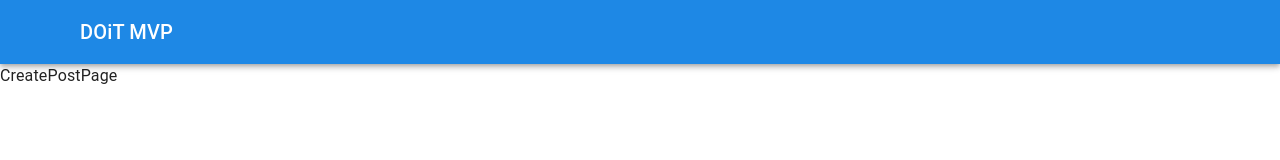
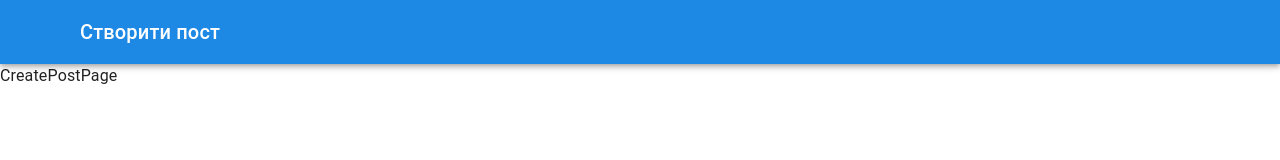
Before and after one commit to Folsed/doit-mvp, a Next.js app: page /posts/create in a window 1280 px wide. Shown: the top 160 px of the page. Built offline with nearby package versions, Linux system fonts and the light colour scheme; some icons are missing; what @mui/material-nextjs would draw is missing.

Commit message:
feat: init redux store

```diff
--- a/src/components/header/Header.tsx
+++ b/src/components/header/Header.tsx
@@ -4,13 +4,23 @@ import MenuIcon from '@mui/icons-material/Menu'
 import { useState } from 'react'
 import DrawerList from './DrawerList'
 import ToggleThemeButton from '../ui/ToggleThemeButton'
+import { usePathname } from 'next/navigation'
+
+const _headerTitle = [
+    { path: '/', title: 'DOiT MVP' },
+    { path: '/posts', title: 'Усі пости' },
+    { path: '/posts/create', title: 'Створити пост' },
+]
 
 const Header = () => {
+    const pathname = usePathname()
     const [open, setOpen] = useState<boolean>(false)
 
     const toggleDrawer = (newOpen: boolean) => () => {
         setOpen(newOpen)
     }
+
+    const currentTitle = _headerTitle.find(item => item.path === pathname)
 
     return (
         <Box sx={{ flexGrow: 1 }}>
@@ -30,7 +40,7 @@ const Header = () => {
                         <DrawerList toggleDrawer={toggleDrawer} />
                     </Drawer>
                     <Typography variant='h6' component='div' sx={{ flexGrow: 1 }}>
-                        DOiT MVP
+                        {currentTitle?.title}
                     </Typography>
                     <ToggleThemeButton />
                 </Toolbar>
--- a/src/providers/Providers.tsx
+++ b/src/providers/Providers.tsx
@@ -1,10 +1,13 @@
 import { AppRouterCacheProvider } from '@mui/material-nextjs/v15-appRouter'
 import MUIThemeProvider from './MUIThemeProvider'
+import StoreProvider from './StoreProvider'
 
 const Providers = ({ children }: { children: React.ReactNode }) => {
     return (
         <AppRouterCacheProvider>
-            <MUIThemeProvider>{children}</MUIThemeProvider>
+            <StoreProvider>
+                <MUIThemeProvider>{children}</MUIThemeProvider>
+            </StoreProvider>
         </AppRouterCacheProvider>
     )
 }
--- /dev/null
+++ b/src/providers/StoreProvider.tsx
@@ -0,0 +1,14 @@
+'use client'
+import { TAppStore, makeStore } from '@/store/store'
+import React, { useRef } from 'react'
+import { Provider } from 'react-redux'
+
+const StoreProvider = ({ children }: { children: React.ReactNode }) => {
+    const storeRef = useRef<TAppStore | null>(null)
+    if (!storeRef.current) {
+        storeRef.current = makeStore()
+    }
+
+    return <Provider store={storeRef.current}>{children}</Provider>
+}
+export default StoreProvider
--- /dev/null
+++ b/src/store/hooks.ts
@@ -0,0 +1,6 @@
+import { useDispatch, useSelector, useStore } from 'react-redux'
+import type { TAppDispatch, TAppStore, TRootState } from './store'
+
+export const useAppDispatch = useDispatch.withTypes<TAppDispatch>()
+export const useAppSelector = useSelector.withTypes<TRootState>()
+export const useAppStore = useStore.withTypes<TAppStore>()
--- /dev/null
+++ b/src/store/store.ts
@@ -0,0 +1,23 @@
+import { Action, combineSlices, configureStore, ThunkAction } from '@reduxjs/toolkit'
+
+const rootReducer = combineSlices()
+
+export const makeStore = () => {
+    return configureStore({
+        reducer: rootReducer,
+        middleware: getDefaulMiddleware => {
+            return getDefaulMiddleware().concat()
+        },
+    })
+}
+
+export type TAppStore = ReturnType<typeof makeStore>
+export type TRootState = ReturnType<typeof rootReducer>
+
+export type TAppThunk<ThunkReturnType = void> = ThunkAction<
+    ThunkReturnType,
+    TRootState,
+    unknown,
+    Action
+>
+export type TAppDispatch = TAppStore['dispatch']
```
